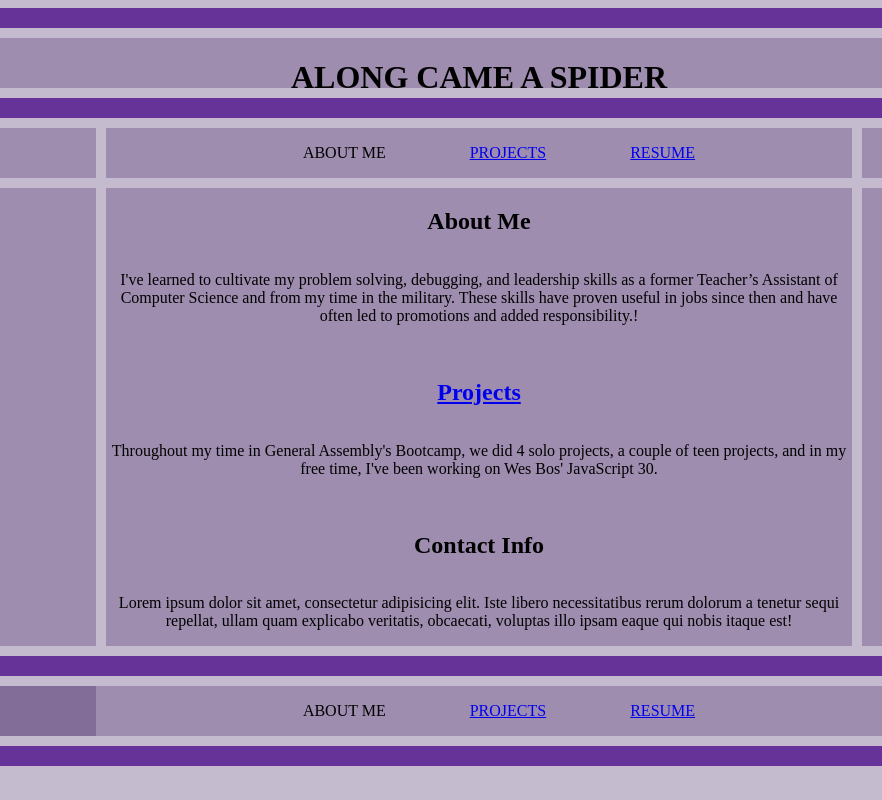
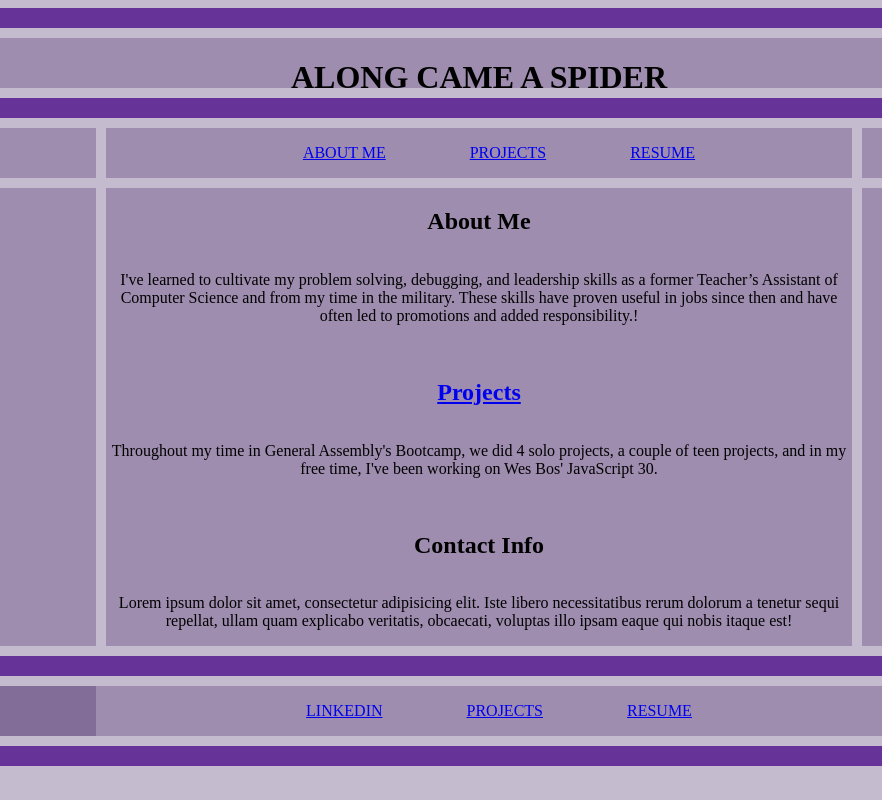
Before and after one commit to dezrenmikell/portfolio, a plain HTML site: page index.html in a window 1280 px wide. Shown: the full height of the page, 161-1043 px from the left. Drawn offline with Linux system fonts and the light colour scheme; grey boxes are pictures that could not be loaded; a web font is replaced by a local one.

Commit message:
slight page editing

```diff
--- a/index.html
+++ b/index.html
@@ -24,7 +24,8 @@
             </div>
         <div class="child-five">
             <ul>
-                <li class="nav">ABOUT ME</li>
+                <li class="nav"><a href= "https://www.linkedin.com/in/dezren-mikell">ABOUT ME</a></li>
+
                 <li class="nav"><a href= "https://git.generalassemb.ly/dezrenmikell?tab=repositories">PROJECTS</a></li>
                 <li class="nav"><a href= "https://drive.google.com/file/d/1w16o0dpNF6xQJESyjoeLiOnHsxbtFNSJ/view?usp=sharing">RESUME</a></li>
             </ul>
@@ -70,7 +71,7 @@
             </div>
         <div class="child-twelve">
             <ul>
-                <li class="nav">ABOUT ME</li>
+                <li class="nav"><a href= "https://www.linkedin.com/in/dezren-mikell">LINKEDIN</a></li>
                 <li class="nav"><a href= "https://github.com/dezrenmikell">PROJECTS</a></li>
                 <li class="nav"><a href= "https://drive.google.com/file/d/1w16o0dpNF6xQJESyjoeLiOnHsxbtFNSJ/view?usp=sharing">RESUME</a></li>
 
```
